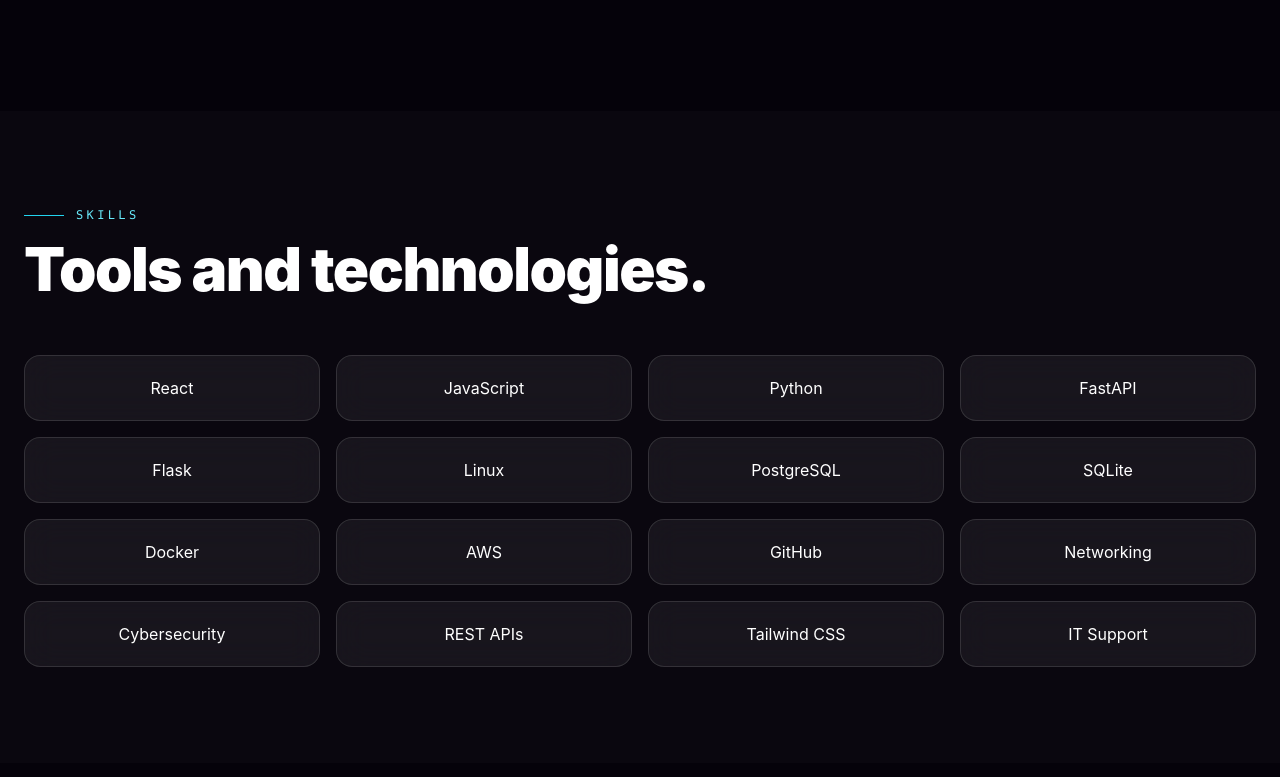
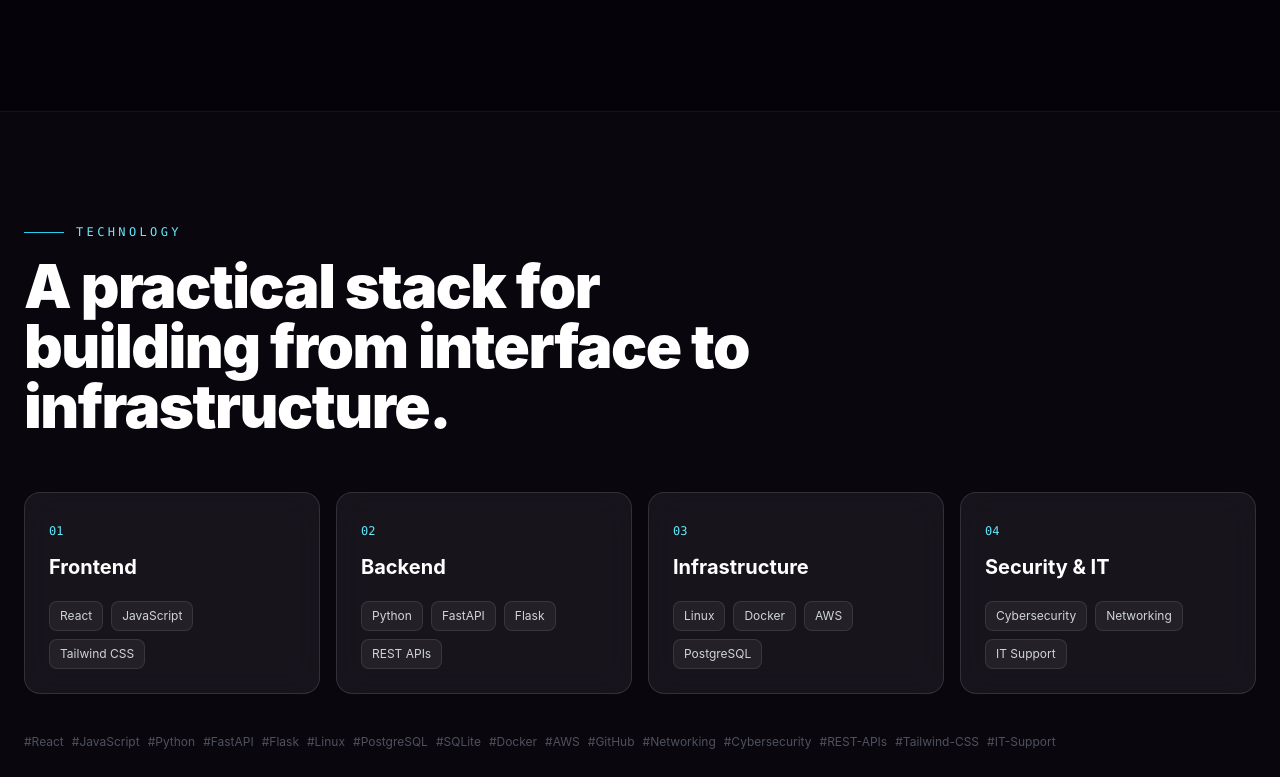
Before and after one commit to tarieciphertech/cypher-portfolio, a React (Vite) app: page / in a window 1280 px wide. Shown: the part 1663-2440 px from the top of the page. Built offline with nearby package versions, Linux system fonts and the light colour scheme.

Commit message:
Redesign technology section

```diff
--- a/src/components/Skills.jsx
+++ b/src/components/Skills.jsx
@@ -1,17 +1,32 @@
+import { motion } from "framer-motion";
 import { skills } from "../data/profile";
 import SectionTitle from "./SectionTitle";
 
+const groups = [
+  ["01", "Frontend", ["React", "JavaScript", "Tailwind CSS"]],
+  ["02", "Backend", ["Python", "FastAPI", "Flask", "REST APIs"]],
+  ["03", "Infrastructure", ["Linux", "Docker", "AWS", "PostgreSQL"]],
+  ["04", "Security & IT", ["Cybersecurity", "Networking", "IT Support"]],
+];
+
 export default function Skills() {
   return (
-    <section id="skills" className="py-24 px-6 bg-white/[0.02]">
+    <section id="skills" className="py-28 px-6 border-y border-white/5 bg-white/[0.015]">
       <div className="max-w-7xl mx-auto">
-        <SectionTitle label="Skills" title="Tools and technologies." />
-        <div className="grid grid-cols-2 md:grid-cols-4 gap-4">
-          {skills.map((skill) => (
-            <div className="glass rounded-2xl p-5 text-center hover:border-pink-500/60 transition" key={skill}>
-              {skill}
-            </div>
+        <SectionTitle label="Technology" title="A practical stack for building from interface to infrastructure." />
+        <div className="grid lg:grid-cols-4 gap-4 mb-10">
+          {groups.map(([num, title, items]) => (
+            <motion.div whileHover={{ y: -5 }} key={title} className="glass rounded-2xl p-6 border-white/10 hover:border-cyan-400/30 transition">
+              <span className="font-mono text-xs text-cyan-300">{num}</span>
+              <h3 className="text-xl font-bold mt-3 mb-5">{title}</h3>
+              <div className="flex flex-wrap gap-2">
+                {items.map((item) => <span key={item} className="text-xs text-gray-300 px-2.5 py-1.5 rounded-lg bg-white/5 border border-white/10">{item}</span>)}
+              </div>
+            </motion.div>
           ))}
+        </div>
+        <div className="flex flex-wrap gap-2 opacity-70">
+          {skills.map((skill) => <span key={skill} className="text-xs text-gray-500">#{skill.replaceAll(" ", "-")} </span>)}
         </div>
       </div>
     </section>
```
